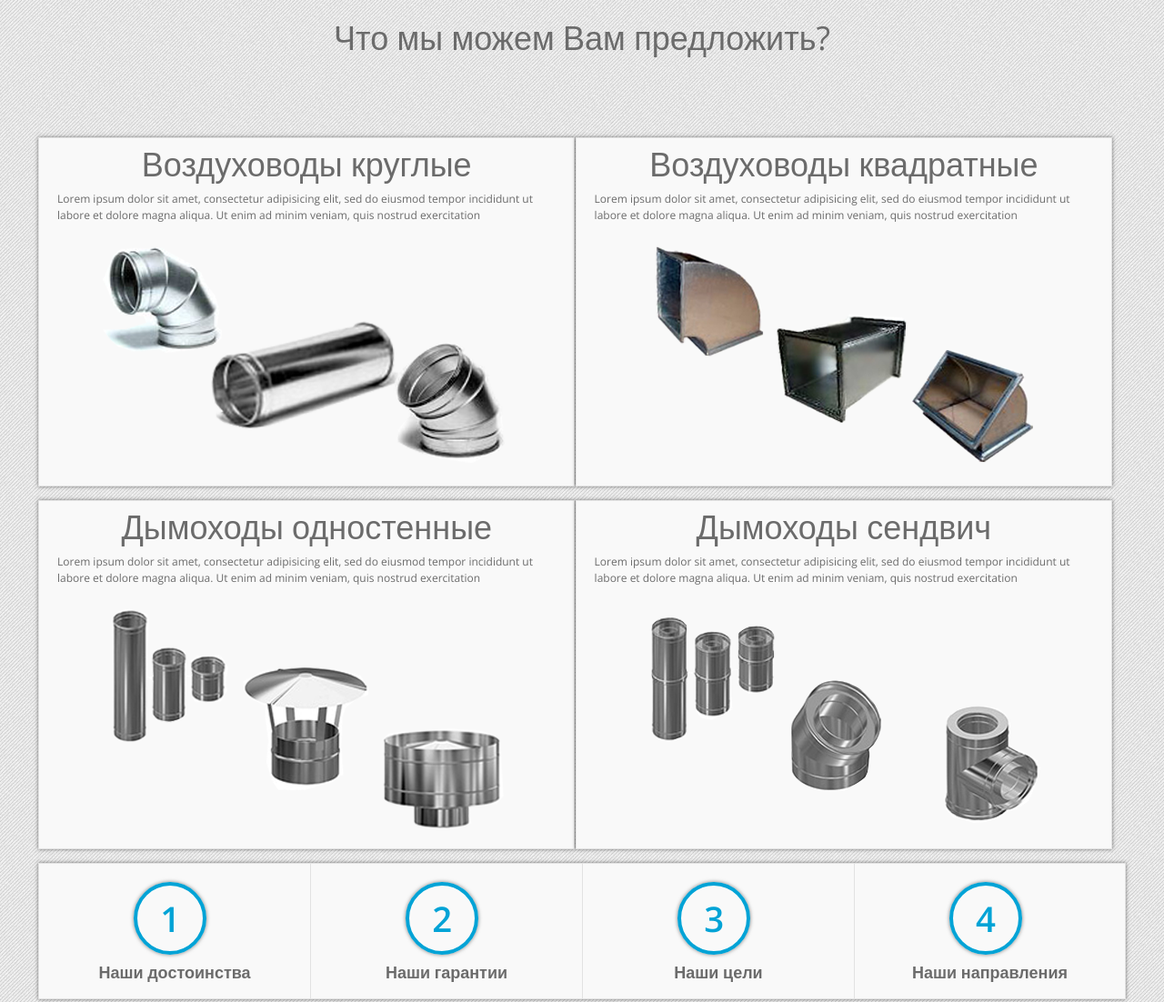
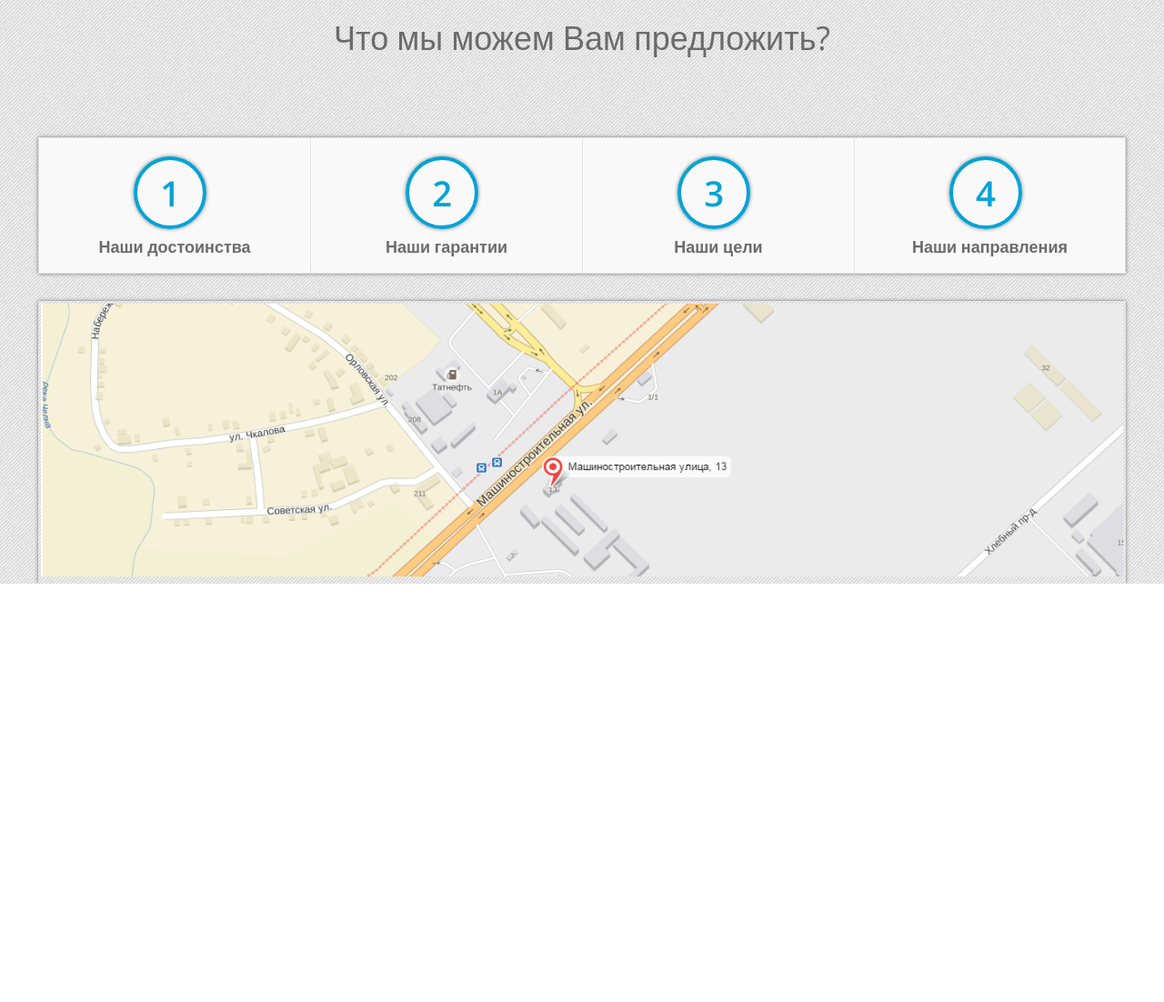
Before and after one commit to AlexZiz/kam-new, a plain HTML site: page www/index.html in a window 1280 px wide. Shown: the part 590-1692 px from the top of the page at 91% size. After the commit the page ends 1232 px from the top, so only its background shows below. Drawn offline with nearby package versions, Linux system fonts and the light colour scheme.

Commit message:
переделываю основную часть главной страницы

```diff
--- a/www/css/master.css
+++ b/www/css/master.css
@@ -245,44 +245,55 @@ body {
 /* Post
 -----------------------------------------------------------------------------*/
 
-.post  {
-  display: inline-block;
+.post {
+  float: left;
+  max-width: 45.8612%;
+  margin-right: 15px;
+  margin-bottom: 15px;
+  border: 1px solid #000;
+
+
+ /* display: inline-block;
   margin-bottom: 15px;
   padding: 20px;
   margin-right: -3px;
   max-width: 45.8612%;
   border: 1px solid #e2e2e2;
   background: #f9f9f9;
-  text-decoration: none;
+  text-decoration: none;*/
 }
 
 .post a {
-  margin-right: 15px;
+  display: block;
+  padding: 15px;
+  border: 1px solid #000;
   text-decoration: none;
   color:#6b6b6b;
 }
 
-.post a:nth-child(2n) {
-  margin-right: none
+.post a .post-title {
+  margin-bottom: 20px;
+  text-align: center;
+  font-size: 3em;
+  color: #6b6b6b;
 }
 
-.post-img {
+
+.post a .post-img {
   margin-left: 50px;
   width: 450px;
 }
 
-.post-img img {
+.post a .post-img img {
   margin: 0;
   padding: 0;
   vertical-align:bottom;
 }
 
-.post-title {
-  margin-bottom: 20px;
-  text-align: center;
-  font-size: 3em;
-  color: #6b6b6b;
-}
+
+/* Map
+-----------------------------------------------------------------------------*/
+
 .main-content .content-map {
   margin: 30px 0 30px 0;
 }
@@ -359,7 +370,7 @@ body {
        -o-border-radius: 50%;
           border-radius: 50%;
 
-  behavior: url("../PIE/PIE.htc");
+  /*behavior: url("../PIE/PIE.htc");*/
 
   -webkit-box-shadow: 0 0 4px rgba(0,0,0,0.5);
      -moz-box-shadow: 0 0 4px rgba(0,0,0,0.5);
--- a/www/index.html
+++ b/www/index.html
@@ -28,7 +28,7 @@
 </head>
 <body>
 
-  <section class="header cf">
+  <div class="header cf">
     <div class="wrap-content">
       <div class="header-block cf">
         <div class="logo left">
@@ -47,9 +47,9 @@
         </div>
       </div><!--end header-block-->
     </div><!--end wrap-content-->
-  </section><!--end header-->
+  </div><!--end header-->
 
-  <section class="menu wrap-content">
+  <div class="menu wrap-content">
     <nav class="shadow sizing">
       <div class="home-link">
         <a href="/"></a>
@@ -59,77 +59,28 @@
         <li><a href="">Обратная связь</a></li>
       </ul>
     </nav>
-  </section><!-- step-1 -->
+  </div><!-- step-1 -->
 
-  <section class="slider wrap-content shadow sizing">
+  <div class="slider wrap-content shadow sizing">
     <div class="slider-wrap"></div>
-  </section><!-- end slider -->
+  </div><!-- end slider -->
 
-  <section class="content wrap-content">
+  <div class="content wrap-content">
 
-    <section class='main-content'>
+    <div class='main-content'>
 
       <div class="title-content">
         <h2>Что мы можем Вам предложить?</h2>
       </div>
 
-      <section class="post shadow cf">
-        <a href="" class="post-text">
-         <div class="post-title">
-          <h2>Воздуховоды круглые</h2>
-         </div>
-         <p>Lorem ipsum dolor sit amet, consectetur adipisicing elit, sed do eiusmod
-         tempor incididunt ut labore et dolore magna aliqua. Ut enim ad minim veniam,
-         quis nostrud exercitation</p>
-        </div>
-        <div class="post-img">
-          <img src="img/duc.png" width="450" height="250">
-        </a>
-      </section>
+<!--
+img/duc.png"
+img/duc_sq.png
+img/smoke.png
+img/smoke-sen.png
+-->
 
-      <section class="post shadow cf">
-        <a href="" class="post-text">
-         <div class="post-title">
-          <h2>Воздуховоды квадратные</h2>
-         </div>
-         <p>Lorem ipsum dolor sit amet, consectetur adipisicing elit, sed do eiusmod
-         tempor incididunt ut labore et dolore magna aliqua. Ut enim ad minim veniam,
-         quis nostrud exercitation</p>
-        </div>
-        <div class="post-img">
-          <img src="img/duc_sq.png" width="450" height="250">
-        </a>
-      </section>
-
-      <section class="post shadow cf">
-        <a href="" class="post-text">
-         <div class="post-title">
-          <h2>Дымоходы одностенные</h2>
-         </div>
-         <p>Lorem ipsum dolor sit amet, consectetur adipisicing elit, sed do eiusmod
-         tempor incididunt ut labore et dolore magna aliqua. Ut enim ad minim veniam,
-         quis nostrud exercitation</p>
-        </div>
-        <div class="post-img">
-          <img src="img/smoke.png" width="450" height="250">
-        </a>
-      </section>
-
-      <section class="post shadow cf">
-        <a href="" class="post-text">
-         <div class="post-title">
-          <h2>Дымоходы сендвич</h2>
-         </div>
-         <p>Lorem ipsum dolor sit amet, consectetur adipisicing elit, sed do eiusmod
-         tempor incididunt ut labore et dolore magna aliqua. Ut enim ad minim veniam,
-         quis nostrud exercitation</p>
-        </div>
-        <div class="post-img">
-          <img src="img/smoke-sen.png" width="450" height="250">
-        </a>
-      </section>
-
-      <section class="main-box cf">
+      <div class="main-box cf">
         <a href="#">
           <span>1</span>
           <div>
@@ -154,16 +105,16 @@
             <h2>Наши направления</h2>
           </div>
         </a>
-      </section><!-- end main-box -->
+      </div><!-- end main-box -->
 
       <div class="content-map">
         <div class="wrap-map shadow sizing">
           <img src="img/map-home-page.png" width="100%" height="300">
         </div>
       </div>
-    </section><!-- main-content -->
+    </div><!-- main-content -->
 
-  </section><!-- end content -->
+  </div><!-- end content -->
 
   <div class="footer">
     <div class="wrap-content">
```
